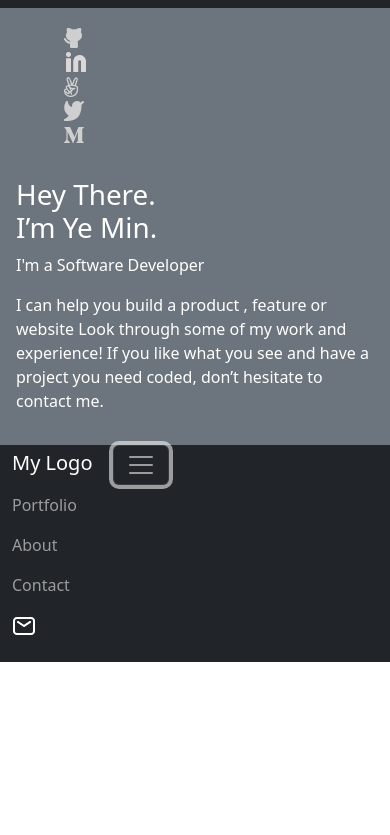
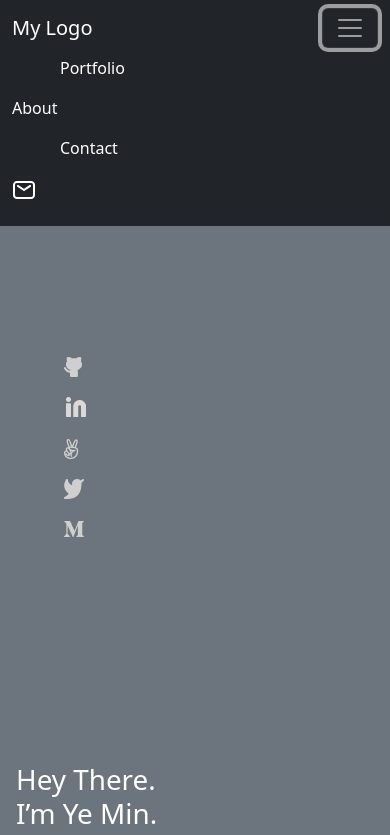
Before and after one commit to mryeminthu/Bootstrap, a plain HTML site: page index.html in a window 390 px wide. Both pictures are taken after a click on the button "Toggle navigation". Shown: the top 835 px of the page. Drawn offline with nearby package versions, Linux system fonts and the light colour scheme.

Commit message:
Add-Navigation-and-margin

```diff
--- a/index.html
+++ b/index.html
@@ -10,26 +10,69 @@
       href="https://fonts.googleapis.com/css2?family=Crete+Round&family=Inter&family=Poppins&family=Roboto&display=swap"
       rel="stylesheet"
     />
-    <link href="https://cdn.jsdelivr.net/npm/bootstrap@5.3.0/dist/css/bootstrap.min.css" rel="stylesheet" integrity="sha384-9ndCyUaIbzAi2FUVXJi0CjmCapSmO7SnpJef0486qhLnuZ2cdeRhO02iuK6FUUVM" crossorigin="anonymous">
+    <link
+      href="https://cdn.jsdelivr.net/npm/bootstrap@5.3.0/dist/css/bootstrap.min.css"
+      rel="stylesheet"
+      integrity="sha384-9ndCyUaIbzAi2FUVXJi0CjmCapSmO7SnpJef0486qhLnuZ2cdeRhO02iuK6FUUVM"
+      crossorigin="anonymous"
+    />
     <title>My Portfolio</title>
   </head>
   <body>
     <nav class="navbar navbar-expand-lg navbar-dark bg-dark">
+      <div class="container">
+        <a class="navbar-brand" href="#">My Logo</a>
+        <button
+          class="navbar-toggler"
+          type="button"
+          data-bs-toggle="collapse"
+          data-bs-target="#navbarSupportedContent"
+          aria-controls="navbarSupportedContent"
+          aria-expanded="false"
+          aria-label="Toggle navigation"
+        >
+          <span class="navbar-toggler-icon"></span>
+        </button>
+        <div class="collapse navbar-collapse" id="navbarSupportedContent">
+          <ul class="navbar-nav ms-auto mb-2 mb-lg-0">
+            <li class="nav-item mx-5">
+              <a class="nav-link text-white" aria-current="page" href="#"
+                >Portfolio</a
+              >
+            </li>
+            <li class="nav-item">
+              <a class="nav-link text-white" href="#">About</a>
+            </li>
+            <li class="nav-item mx-5">
+              <a class="nav-link text-white" href="#">Contact</a>
+            </li>
+            <li class="nav-item">
+              <a class="nav-link" href="#"
+                ><img class="mail" src="images/mail.png" alt="Mail"
+              /></a>
+            </li>
+          </ul>
+        </div>
+      </div>
+    </nav>
     <div class="container-fluid">
       <div class="row">
-            <div class="col-sm p-3 bg-secondary text-white">
-              <ul class="nav flex-column ms-5">
-                <li>
+        <div class="col-sm-1 p-3 bg-secondary text-white">
+          <ul class="nav flex-column ms-5 py-5 my-5">
+            <li class="py-3">
               <a href="#"
                 ><img class="social-img" src="images/github.png" alt="gitHub"
               /></a>
             </li>
             <li>
               <a href="#"
-                    ><img class="social-img" src="images/linkedin.png" alt="Linkedin"
+                ><img
+                  class="social-img"
+                  src="images/linkedin.png"
+                  alt="Linkedin"
               /></a>
             </li>
-                <li>
+            <li class="py-3">
               <a href="#"
                 ><img
                   class="social-img"
@@ -42,47 +85,31 @@
                 ><img class="social-img" src="images/twitter.png" alt="Twitter"
               /></a>
             </li>
-                <li>
+            <li class="py-3">
               <a href="#"
                 ><img class="social-img" src="images/medium.png" alt="Medium"
               /></a>
             </li>
           </ul>
         </div>
-            <div class="col-sm p-3 bg-secondary text-white">
-              <h1 class="home-title">Hey There.<br />I’m Ye Min.</h1>
+        <div class="col-sm-7 p-3 bg-secondary text-white py-5">
+          <h1 class="home-title pt-5">Hey There.<br />I’m Ye Min.</h1>
           <p class="developer">I'm a Software Developer</p>
-          <p class="home-description">
+          <p class="home-description w-50">
             I can help you build a product , feature or website Look through
             some of my work and experience! If you like what you see and have a
             project you need coded, don’t hesitate to contact me.
           </p>
         </div>
-      <div class="container">
-        <a class="navbar-brand" href="#">My Logo</a>
-        <button class="navbar-toggler" type="button" data-bs-toggle="collapse" data-bs-target="#navbarSupportedContent" aria-controls="navbarSupportedContent" aria-expanded="false" aria-label="Toggle navigation">
-          <span class="navbar-toggler-icon"></span>
-        </button>
-        <div class="collapse navbar-collapse" id="navbarSupportedContent">
-          <ul class="navbar-nav ms-auto mb-2 mb-lg-0">
-            <li class="nav-item">
-              <a class="nav-link" aria-current="page" href="#">Portfolio</a>
-            </li>
-            <li class="nav-item">
-              <a class="nav-link" href="#">About</a>
-            </li>
-            <li class="nav-item">
-              <a class="nav-link" href="#">Contact</a>
-            </li>
-            <li class="nav-item">
-              <a class="nav-link" href="#"><img class="mail" src="images/mail.png" alt="Mail"/></a>
-            </li>
-          </ul>
+        <div class="col-sm-4 p-0 m-0 bg-secondary text-white">
+          <img src="images/Illustration-head.png" class="float-end img-fluid" width="390" height="300" alt="Illustration"/>
         </div>
       </div>
-    </nav>
-
-
-    <script src="https://cdn.jsdelivr.net/npm/bootstrap@5.3.0/dist/js/bootstrap.bundle.min.js" integrity="sha384-geWF76RCwLtnZ8qwWowPQNguL3RmwHVBC9FhGdlKrxdiJJigb/j/68SIy3Te4Bkz" crossorigin="anonymous"></script>
+    </div>
+    <script
+      src="https://cdn.jsdelivr.net/npm/bootstrap@5.3.0/dist/js/bootstrap.bundle.min.js"
+      integrity="sha384-geWF76RCwLtnZ8qwWowPQNguL3RmwHVBC9FhGdlKrxdiJJigb/j/68SIy3Te4Bkz"
+      crossorigin="anonymous"
+    ></script>
   </body>
 </html>
```
Lines whose indentation alone changed are shown as unchanged.
